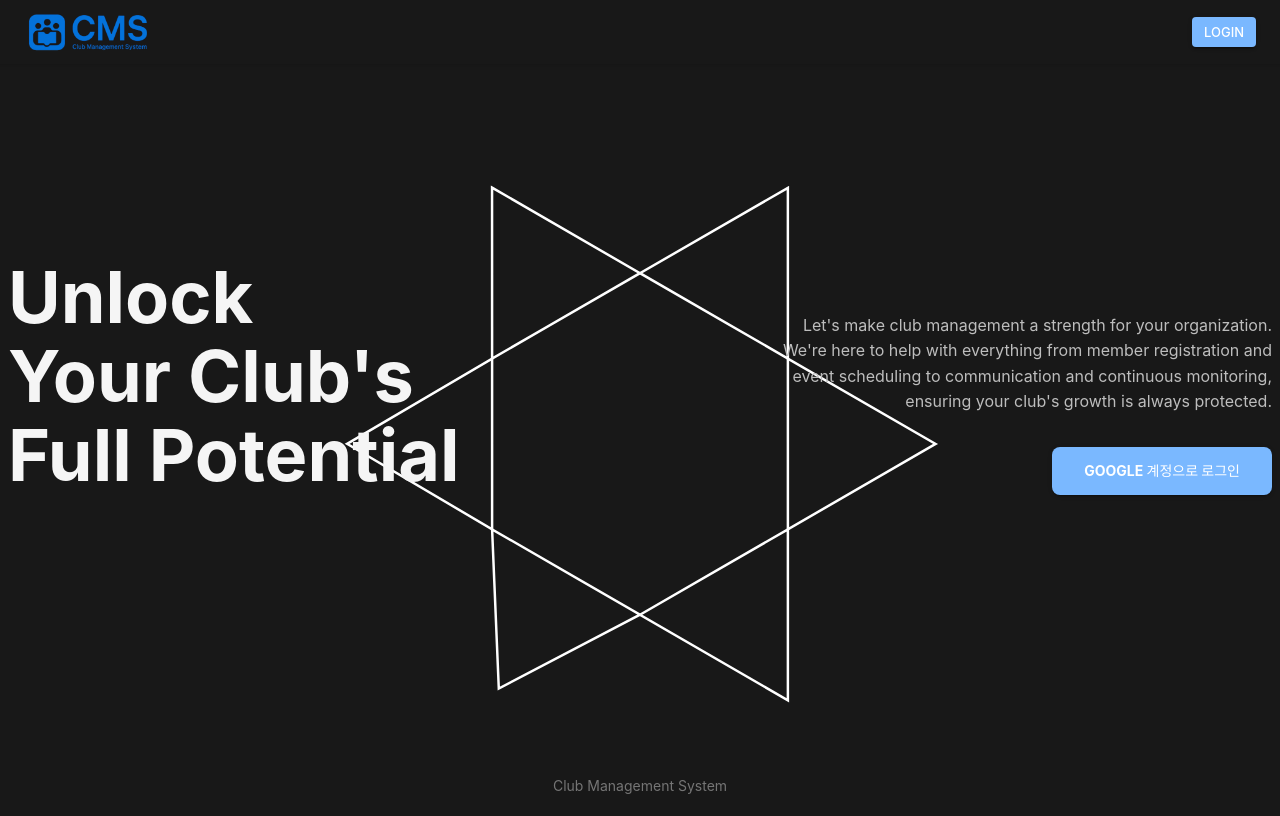
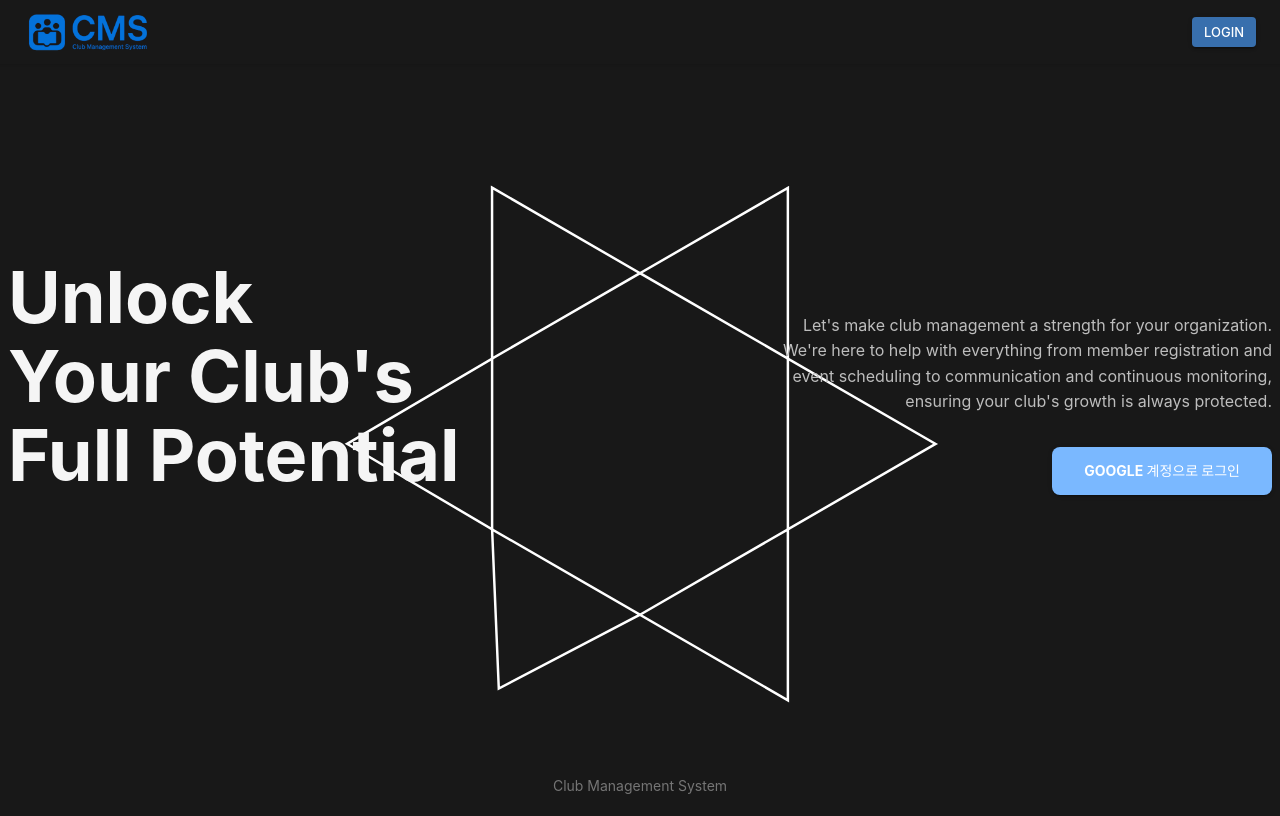
Before and after one commit to handong-app/CMS, a React (Vite) app in the folder src/main/front/: page / in a window 1280 px wide. Built offline with nearby package versions, Linux system fonts and the light colour scheme; a web font is replaced by a local one.

Commit message:
💄 fe/style: Update button styles for consistent theming across the application

```diff
--- a/src/main/front/src/admin-club/pages/AdminCoursePage.tsx
+++ b/src/main/front/src/admin-club/pages/AdminCoursePage.tsx
@@ -76,11 +76,6 @@ function AdminCoursePage() {
             sx={(theme) => ({
               fontWeight: 600,
               borderRadius: 2,
-              backgroundColor: theme.palette.primary.dark,
-              color: theme.palette.primary.contrastText,
-              "&:hover": {
-                backgroundColor: theme.palette.primary.main,
-              },
             })}
             onClick={() => setAddDialogOpen(true)}
           >
--- a/src/main/front/src/styles/theme.ts
+++ b/src/main/front/src/styles/theme.ts
@@ -32,6 +32,19 @@ const theme = createTheme({
       900: "#222",
     },
   },
+  components: {
+    MuiButton: {
+      styleOverrides: {
+        root: {
+          backgroundColor: "rgb(56, 111, 173)", // 기본 색상
+          color: "#fff",
+          "&:hover": {
+            backgroundColor: "rgb(35, 91, 143)", // hover 색상
+          },
+        },
+      },
+    },
+  },
   typography: {
     fontFamily: [
       "Pretendard Variable",
```
